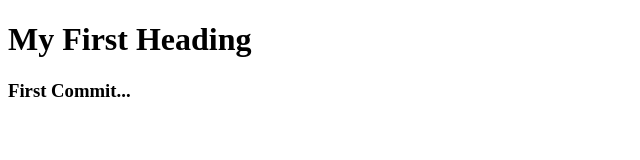
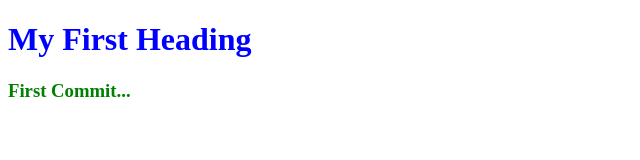
Before and after one commit to IshThumber/ga-demo-html, a plain HTML site: page index.html in a window 1280 px wide. Shown: the whole page, without its empty margins (0-640 px from the left). Drawn offline with Linux system fonts and the light colour scheme.

Commit message:
Update index.html

```diff
--- a/index.html
+++ b/index.html
@@ -2,8 +2,8 @@
 <html>
 <body>
 
-<h1>My First Heading</h1>
-<h3>First Commit...</h3>
+<h1 style="color: blue;">My First Heading</h1>
+<h3 style="color: green;">First Commit...</h3>
 
 </body>
 </html>
```
